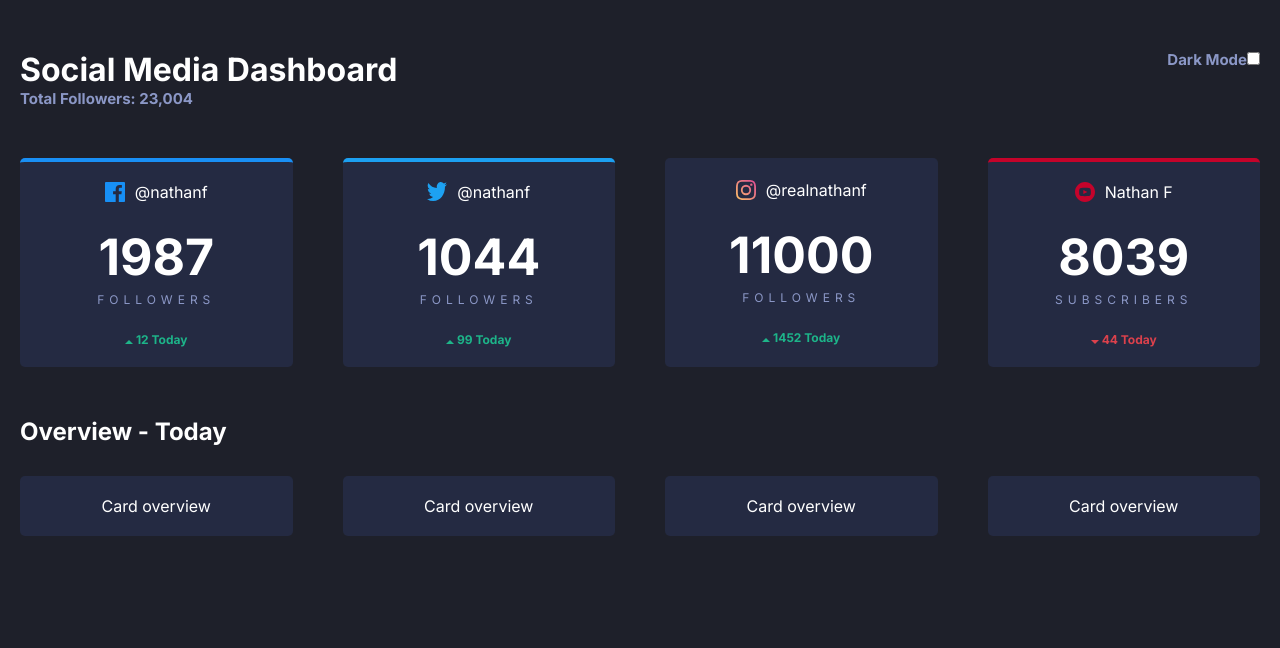
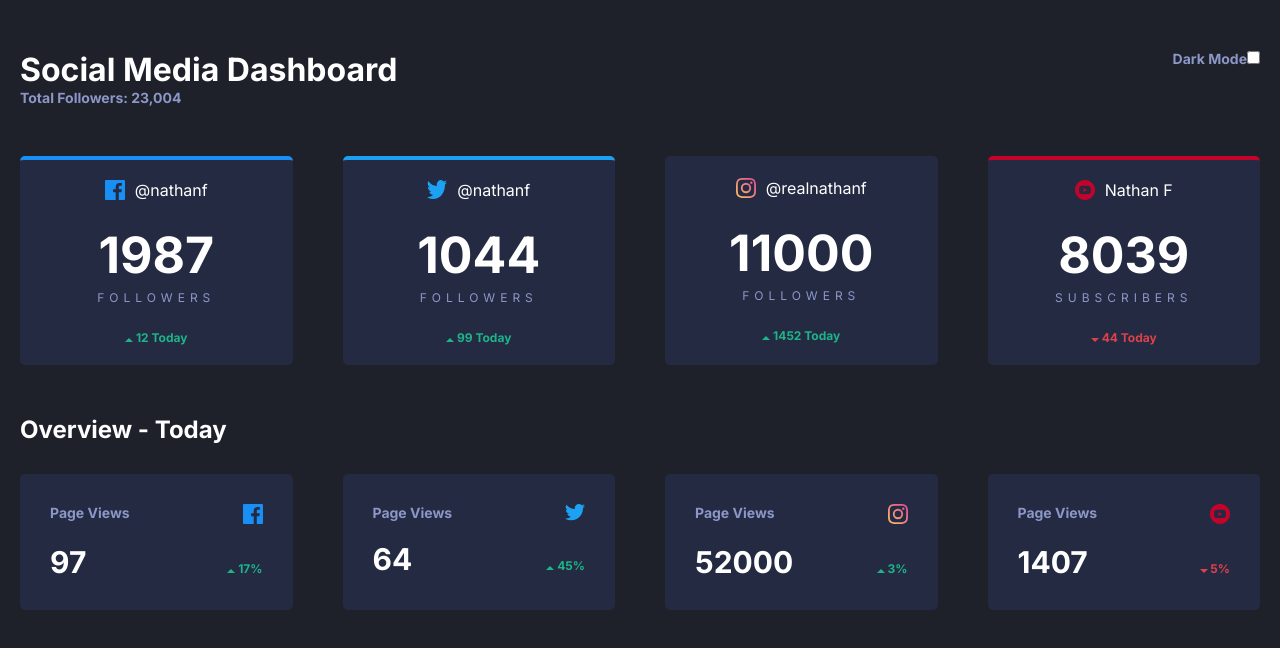
Before and after one commit to Erdemoz1980/frontend-mentor, a React (Create React App) app in the folder social-media-dashboard-theme-switcher-react/frontend/: page / in a window 1280 px wide. Shown: the top 648 px of the page. Built offline with nearby package versions, Linux system fonts and the light colour scheme.

Commit message:
minor styling and card views complete

```diff
--- a/social-media-dashboard-theme-switcher-react/frontend/src/components/CardMain.jsx
+++ b/social-media-dashboard-theme-switcher-react/frontend/src/components/CardMain.jsx
@@ -1,8 +1,6 @@
-import upIcon from '../images/icon-up.svg';
-import downIcon from '../images/icon-down.svg';
 
-const CardMain = ({ profile }) => {
-  const { name, platform, followers, views, likes, icon } = profile;
+const CardMain = ({ profile, icons:{upIcon, downIcon} }) => {
+  const { name, platform, followers, icon } = profile;
 
   const borderTop = {
     borderTop:`4px solid var(--clr${platform})`
--- a/social-media-dashboard-theme-switcher-react/frontend/src/components/CardOverview.jsx
+++ b/social-media-dashboard-theme-switcher-react/frontend/src/components/CardOverview.jsx
@@ -1,9 +1,28 @@
 
+const CardOverview = ({profile, icons:{upIcon, downIcon}}) => {
+  const { platform, followers, likes, views: {current, previous }, icon } = profile;
 
-const CardOverview = () => {
+const viewChgPctAbs = Math.abs(Math.round(((current - previous) / previous) * 100));
+const viewChgPct = Math.round(((current - previous) / previous) * 100);
+
+  const pctColor = {
+    color:viewChgPct > 0 ? 'var(--clrLimeGreen)' : 'var(--clrBrightRed)'
+  }
+
   return (
-    <div className="card">
-      Card overview
+    <div className="card-overview">
+      <header className="overview-header">
+        <p>Page Views</p>
+        <img src={icon} alt="icon" />
+      </header>
+      <div className="card-view-body">
+        <h2>{current}</h2>
+        <div >
+          <img src={viewChgPct > 0 ? upIcon : downIcon} alt="arrow" /><span className="percentage" style={pctColor}> {viewChgPctAbs}%</span>
+        </div>
+
+      </div>
+
     </div>
   )
 }
--- a/social-media-dashboard-theme-switcher-react/frontend/src/components/Grid.jsx
+++ b/social-media-dashboard-theme-switcher-react/frontend/src/components/Grid.jsx
@@ -1,10 +1,16 @@
+import upIcon from '../images/icon-up.svg';
+import downIcon from '../images/icon-down.svg';
 
-const Grid = ({data, component:Component}) => {
+const Grid = ({ data, component: Component, }) => {
+  const icons = {
+    upIcon,
+    downIcon
+  }
   return (
     <div className="dashboard">
       {
         data.map(profile => (
-          <Component profile={profile} key={profile.id} />
+          <Component profile={profile} key={profile.id} icons={icons} />
         ))
       }
     </div>
--- a/social-media-dashboard-theme-switcher-react/frontend/src/dataSocial.json
+++ b/social-media-dashboard-theme-switcher-react/frontend/src/dataSocial.json
@@ -8,7 +8,7 @@
     "previous":"1975"
   },
   "views":{
-    "current":"87",
+    "current":"97",
     "previous":"83"
   },
   "likes":{
@@ -26,8 +26,8 @@
     "previous":"945"
   },
   "views":{
-    "current":"117",
-    "previous":"31"
+    "current":"64",
+    "previous":"44"
   },
   "likes":{
     "current":"507",
--- a/social-media-dashboard-theme-switcher-react/frontend/src/index.css
+++ b/social-media-dashboard-theme-switcher-react/frontend/src/index.css
@@ -44,20 +44,17 @@ body{
   padding:0 20px;
 }
 
-header{
-  color:#fff;
-  margin-bottom: 50px;
-}
-
 header {
   display: flex;
   justify-content: space-between;
+  color:#fff;
+  margin-bottom: 50px;
 }
 
 header p, label {
   color:var(--clrDesatBlue);
   font-weight: 700;
-  font-size: 15px;
+  font-size: 14px;
 }
 
 .container{
@@ -121,3 +118,28 @@ header p, label {
   margin-bottom: 30px;
 
 }
+
+.card-overview{
+  background: var(--clrLightGrayishBlue);
+  padding: 30px;
+  border-radius: 5px;
+ }
+
+ .overview-header{
+  margin-bottom:20px;
+ }
+
+ .card-view-body {
+  display: flex;
+  justify-content: space-between;
+  align-items:baseline;
+ }
+
+ .card-view-body h2{
+  font-size: 30px;
+ }
+
+ .percentage{
+  font-size: 12px;
+  font-weight: 700;
+ }
```
